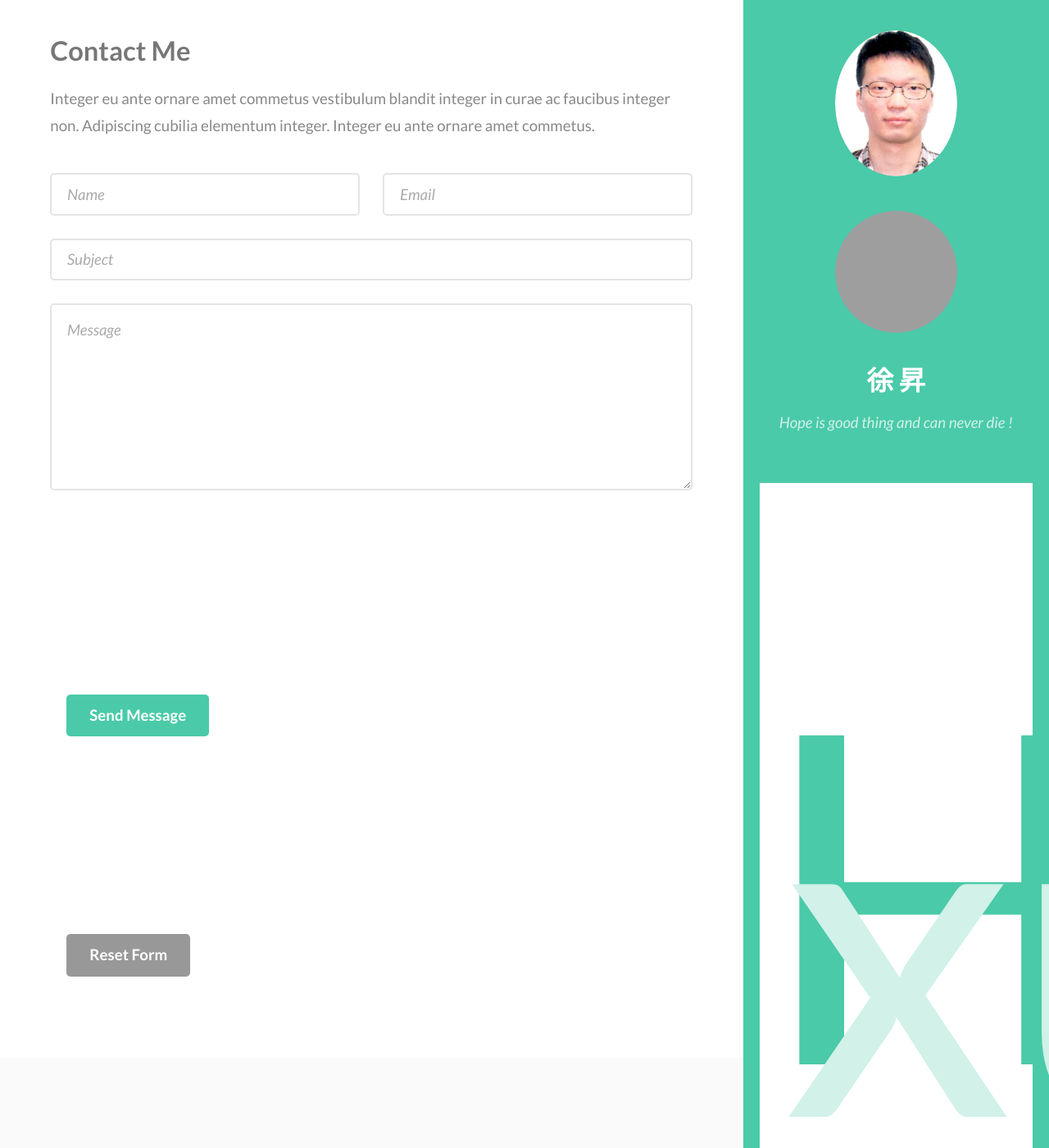
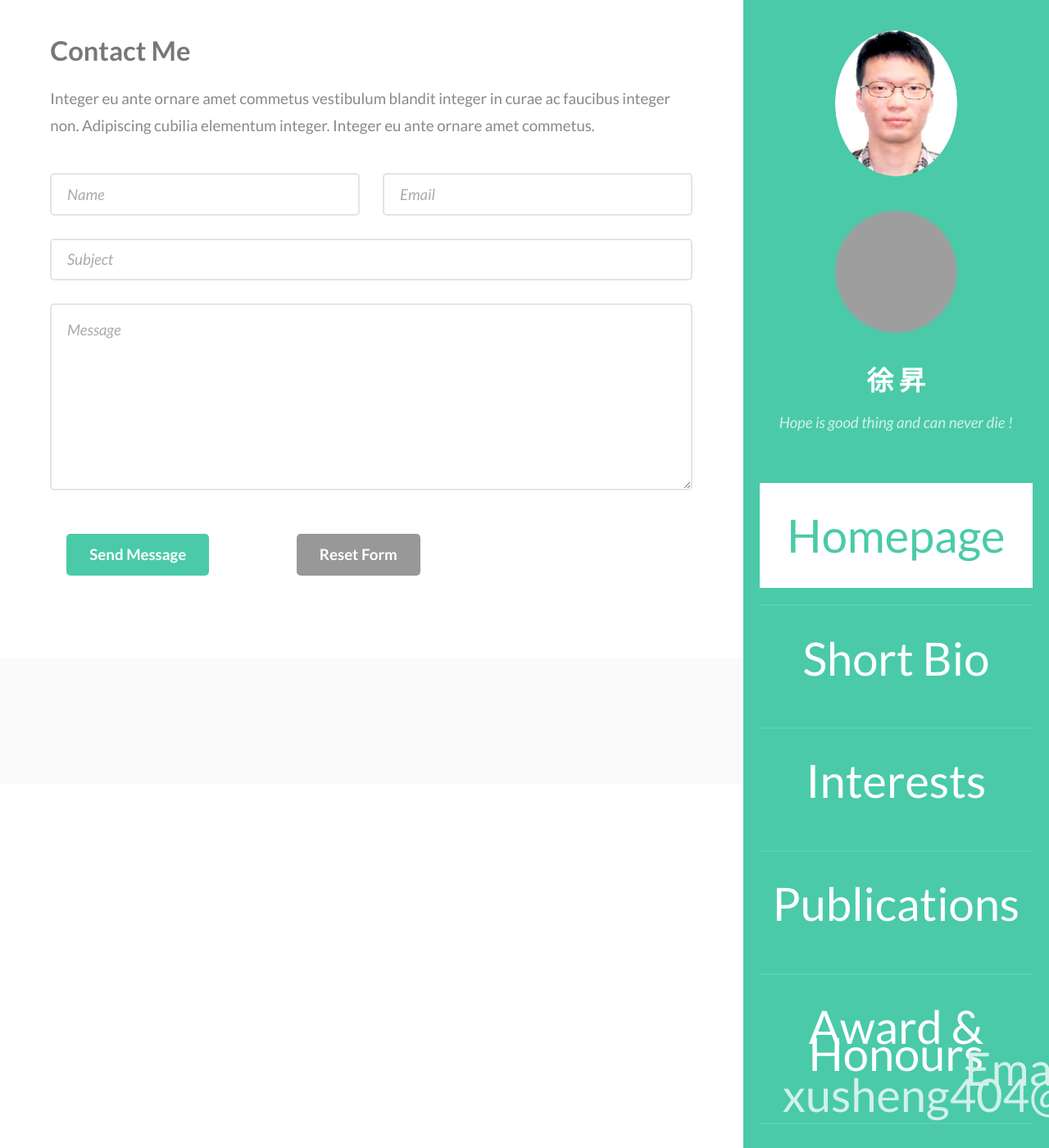
Before and after one commit to lostagex/shengxu, a Jekyll site: the page built from contact/index.html, in a window 1280 px wide and 1400 px high, scrolled down 318 px. Shown: the whole window at 82% size. Built offline with Jekyll 4.4.1, drawn with Linux system fonts in a browser that asks for light colours; grey boxes are pictures that could not be loaded.

Commit message:
Update style.css

```diff
--- a/css/style.css
+++ b/css/style.css
@@ -507,7 +507,7 @@
 li {
     margin: 20px;
     list-style: none;
-	font-size: 30em;
+	font-size: 3em;
 
 }
 
```
